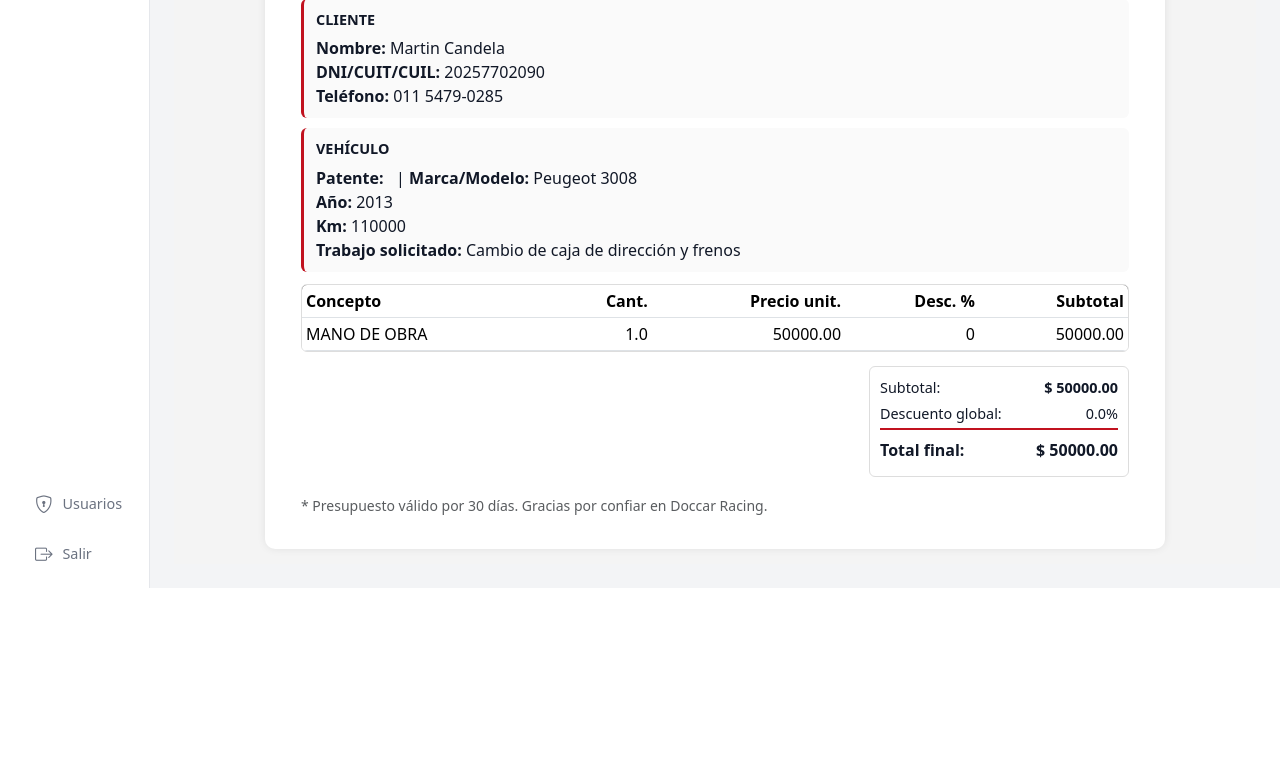
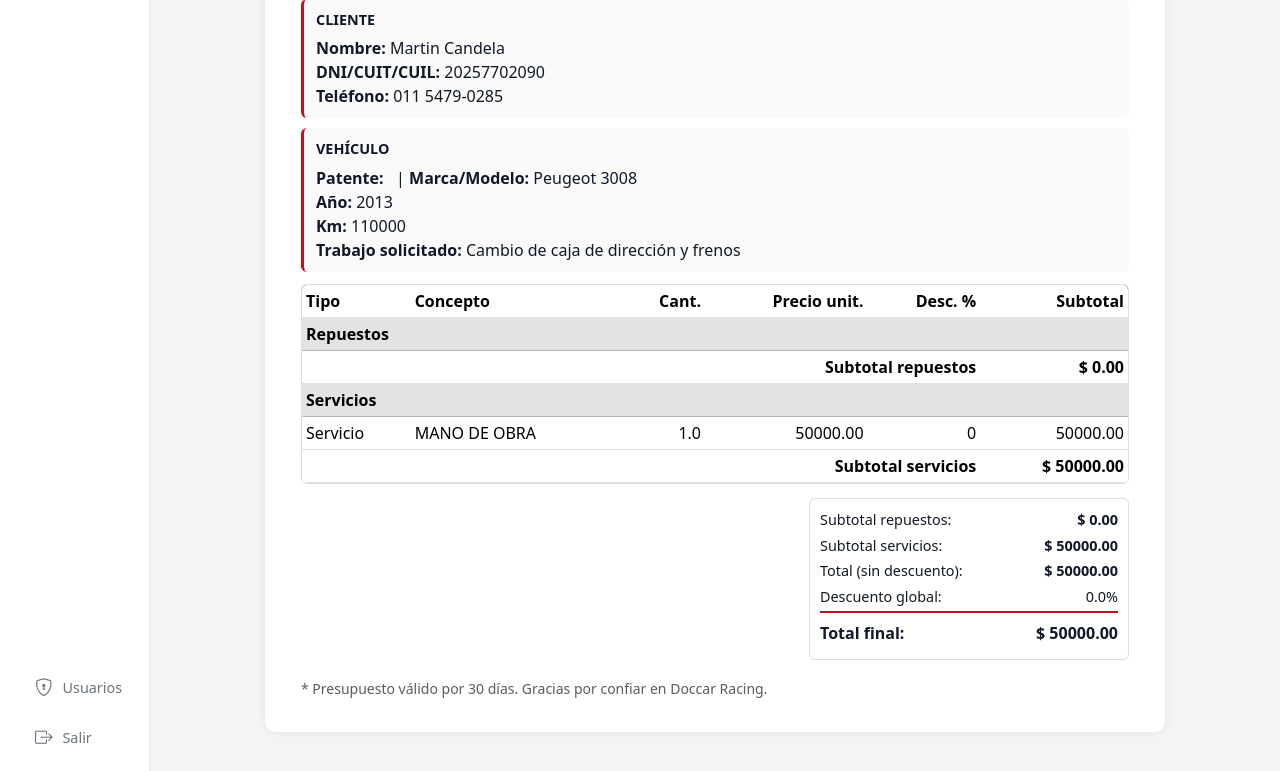
Before and after one commit to faculitterini/App-taller, a Flask app: page /reparaciones/7/factura in a window 1280 px wide. Shown: the part 722-1493 px from the top of the page. Before the commit the page ends 1310 px from the top, so only its background shows below. Run offline with Flask 3, Linux system fonts and the light colour scheme; a user stored in the database is signed in; data comes from the database, SQL or seed files in the repository.

Commit message:
Update app/templates

```diff
--- a/app.py
+++ b/app.py
@@ -6,6 +6,8 @@
 from functools import wraps
 from werkzeug.utils import secure_filename
 import time
+import re
+
 
 app = Flask(__name__)
 
@@ -32,6 +34,21 @@
 # -----------------------------
 def get_con():
     return sqlite3.connect(DB_NAME)
+
+# -----------------------------
+#  TELEFONO DE 10 DIGITOS EN CLIENTES
+# -----------------------------
+def normalizar_telefono(raw):
+    """Deja sólo dígitos en el teléfono."""
+    if not raw:
+        return None
+    solo_digitos = re.sub(r'\D', '', raw)  # saca espacios, +, -, etc.
+
+    # Opcional: si querés quedarte con los ÚLTIMOS 10 dígitos (tipo 11xxxxxxxx)
+    # if len(solo_digitos) > 10:
+    #     solo_digitos = solo_digitos[-10:]
+
+    return solo_digitos
 
 # ============================
 # Helpers de formato de texto
@@ -55,7 +72,6 @@
     if not texto:
         return ""
     return texto.strip().upper()
-
 
 
 def init_db():
@@ -231,10 +247,32 @@
     )
     """)
 
+    # --- Ajustes de columnas faltantes en GASTOS (por tu gasto_form.html) ---
+    cur.execute("PRAGMA table_info(gastos)")
+    cols = [c[1] for c in cur.fetchall()]
+
+    if "medio_pago" not in cols:
+        cur.execute("ALTER TABLE gastos ADD COLUMN medio_pago TEXT")
+
+    if "notas" not in cols:
+        cur.execute("ALTER TABLE gastos ADD COLUMN notas TEXT")
+
+    # NUEVO: pagado + fecha_pago (para botón Pagado/Deshacer)
+    cur.execute("PRAGMA table_info(gastos)")
+    cols = [c[1] for c in cur.fetchall()]
+    if "pagado" not in cols:
+        cur.execute("ALTER TABLE gastos ADD COLUMN pagado INTEGER DEFAULT 0")
+        cur.execute("UPDATE gastos SET pagado = 0 WHERE pagado IS NULL")
+
+    cur.execute("PRAGMA table_info(gastos)")
+    cols = [c[1] for c in cur.fetchall()]
+    if "fecha_pago" not in cols:
+        cur.execute("ALTER TABLE gastos ADD COLUMN fecha_pago TEXT")
+
     con.commit()
     con.close()
 
-    # BACKUP
+# BACKUP
 def backup_db():
     """
     Crea una copia de seguridad de la base de datos en la carpeta 'backups'
@@ -273,7 +311,6 @@
         return datetime.strptime(stamp, "%Y%m%d_%H%M%S")
     except Exception:
         return None
-
 
 
 # -----------------------------
@@ -428,7 +465,6 @@
     )
 
 
-
 @app.route("/login", methods=["GET", "POST"])
 def login():
     if request.method == "POST":
@@ -493,12 +529,12 @@
 
     return render_template("usuario_form.html")
 
+
 @app.route("/backup", methods=["POST"])
 @admin_required
 def backup_manual():
     backup_db()
     return redirect(url_for("dashboard"))
-
 
 
 # ----------------- CLIENTES -----------------
@@ -538,7 +574,7 @@
     if request.method == "POST":
         nombre_raw = request.form["nombre"]
         apellido_raw = request.form["apellido"]
-        telefono = request.form["telefono"].strip()
+        telefono = normalizar_telefono(request.form.get('telefono'))
         email = request.form["email"].strip()
         direccion = request.form["direccion"].strip()
         notas = request.form["notas"].strip()
@@ -1149,15 +1185,28 @@
     cur.execute("SELECT * FROM reparacion_items WHERE reparacion_id=?", (reparacion_id,))
     items = cur.fetchall()
 
-    # subtotal con descuentos por ítem
-    base_total = 0
+    # ============================
+    # Subtotales separados
+    # ============================
+    subtotal_repuestos = 0
+    subtotal_servicios = 0
+
     for it in items:
         cantidad = it[3] or 0
         precio = it[4] or 0
         descuento = 0
         if len(it) > 5 and it[5] is not None:
             descuento = it[5]
-        base_total += cantidad * precio * (1 - descuento / 100.0)
+
+        subtotal_item = cantidad * precio * (1 - descuento / 100.0)
+
+        tipo = (it[6] or "SERVICIO").strip().upper() if len(it) > 6 else "SERVICIO"
+        if tipo == "REPUESTO":
+            subtotal_repuestos += subtotal_item
+        else:
+            subtotal_servicios += subtotal_item
+
+    base_total = subtotal_repuestos + subtotal_servicios
 
     # buscar / crear registro de factura-presupuesto
     cur.execute(
@@ -1186,6 +1235,7 @@
             descuento_global = 0.0
         if es_presupuesto is None:
             es_presupuesto = 1
+
         total_final = base_total * (1 - descuento_global / 100.0)
         cur.execute(
             "UPDATE facturas SET total=?, descuento_global=? WHERE id=?",
@@ -1218,6 +1268,8 @@
         vehiculo=vehiculo,
         reparacion=reparacion,
         items=items,
+        subtotal_repuestos=subtotal_repuestos,
+        subtotal_servicios=subtotal_servicios,
         base_total=base_total,
         descuento_global=descuento_global,
         total=total_final,
@@ -1275,11 +1327,9 @@
 @app.route("/facturas", methods=["GET"])
 @login_required
 def facturas_listado():
-    # Usamos tu helper de conexión
-    con = get_con()
-    cur = con.cursor()
-
-    # Filtros de fecha desde/hasta (opcionales)
+    con = get_con()
+    cur = con.cursor()
+
     desde = request.args.get("desde") or ""
     hasta = request.args.get("hasta") or ""
 
@@ -1288,16 +1338,16 @@
     # ============================
     sql_f = """
         SELECT
-            f.id,            -- 0 id factura
-            f.fecha,         -- 1 fecha
-            f.total,         -- 2 total
-            c.nombre,        -- 3 nombre cliente
-            c.apellido,      -- 4 apellido cliente
-            v.patente,       -- 5 patente
-            v.marca,         -- 6 marca
-            v.modelo,        -- 7 modelo
-            r.id,            -- 8 id reparacion
-            f.es_presupuesto -- 9 flag presupuesto (0 = factura real)
+            f.id,
+            f.fecha,
+            f.total,
+            c.nombre,
+            c.apellido,
+            v.patente,
+            v.marca,
+            v.modelo,
+            r.id,
+            f.es_presupuesto
         FROM facturas f
         JOIN reparaciones r ON r.id = f.reparacion_id
         JOIN vehiculos v ON v.id = r.vehiculo_id
@@ -1324,16 +1374,15 @@
     facturas = cur.fetchall()
 
     # ============================
-    # GASTOS
+    # GASTOS (solo para el resumen)
     # ============================
-    # Tu tabla gastos es: (id, fecha, categoria, descripcion, monto)
     sql_g = """
         SELECT
-            id,         -- 0
-            fecha,      -- 1
-            categoria,  -- 2
-            descripcion,-- 3
-            monto       -- 4
+            id,
+            fecha,
+            categoria,
+            descripcion,
+            monto
         FROM gastos
         WHERE 1=1
     """
@@ -1356,11 +1405,8 @@
     cur.execute(sql_g, params_g)
     gastos = cur.fetchall()
 
-    # ============================
-    # TOTALES
-    # ============================
-    total_ingresos = sum((f[2] or 0) for f in facturas)  # f[2] = total
-    total_gastos = sum((g[4] or 0) for g in gastos)      # g[4] = monto
+    total_ingresos = sum((f[2] or 0) for f in facturas)
+    total_gastos = sum((g[4] or 0) for g in gastos)
     balance_neto = total_ingresos - total_gastos
 
     con.close()
@@ -1387,7 +1433,12 @@
     con = get_con()
     cur = con.cursor()
 
-    sql = "SELECT id, fecha, categoria, descripcion, monto FROM gastos WHERE 1=1"
+    # Traemos pagado y fecha_pago para el botón
+    sql = """
+        SELECT id, fecha, categoria, descripcion, monto, medio_pago, notas, pagado, fecha_pago
+        FROM gastos
+        WHERE 1=1
+    """
     params = []
     if desde:
         sql += " AND fecha >= ?"
@@ -1395,13 +1446,14 @@
     if hasta:
         sql += " AND fecha <= ?"
         params.append(hasta)
+
     sql += " ORDER BY fecha DESC, id DESC"
 
     cur.execute(sql, params)
     gastos = cur.fetchall()
     con.close()
 
-    total_gastos = sum(row[4] for row in gastos) if gastos else 0
+    total_gastos = sum((row[4] or 0) for row in gastos) if gastos else 0
 
     return render_template(
         "gastos.html",
@@ -1417,22 +1469,60 @@
 def gasto_nuevo():
     if request.method == "POST":
         fecha = request.form["fecha"]
-        categoria = request.form["categoria"].strip()
-        descripcion = request.form["descripcion"].strip()
-        monto = float(request.form["monto"] or 0)
+        categoria = (request.form.get("categoria") or "").strip()
+        descripcion = (request.form.get("descripcion") or "").strip()
+        monto = float(request.form.get("monto") or 0)
+
+        medio_pago = (request.form.get("medio_pago") or "").strip()
+        notas = (request.form.get("notas") or "").strip()
 
         con = get_con()
         cur = con.cursor()
         cur.execute("""
-            INSERT INTO gastos (fecha, categoria, descripcion, monto)
-            VALUES (?, ?, ?, ?)
-        """, (fecha, categoria, descripcion, monto))
+            INSERT INTO gastos (fecha, categoria, descripcion, monto, medio_pago, notas, pagado, fecha_pago)
+            VALUES (?, ?, ?, ?, ?, ?, 0, NULL)
+        """, (fecha, categoria, descripcion, monto, medio_pago, notas))
         con.commit()
         con.close()
 
         return redirect(url_for("gastos_listado"))
 
     return render_template("gasto_form.html")
+
+
+@app.route("/gastos/<int:gasto_id>/toggle-pagado", methods=["POST"])
+@login_required
+def gasto_toggle_pagado(gasto_id):
+    con = get_con()
+    cur = con.cursor()
+
+    cur.execute("SELECT pagado FROM gastos WHERE id=?", (gasto_id,))
+    row = cur.fetchone()
+    if not row:
+        con.close()
+        return redirect(url_for("gastos_listado"))
+
+    pagado_actual = int(row[0] or 0)
+    nuevo = 0 if pagado_actual == 1 else 1
+
+    if nuevo == 1:
+        cur.execute("""
+            UPDATE gastos
+            SET pagado = 1,
+                fecha_pago = ?
+            WHERE id = ?
+        """, (datetime.now().strftime("%Y-%m-%d %H:%M:%S"), gasto_id))
+    else:
+        cur.execute("""
+            UPDATE gastos
+            SET pagado = 0,
+                fecha_pago = NULL
+            WHERE id = ?
+        """, (gasto_id,))
+
+    con.commit()
+    con.close()
+    return redirect(url_for("gastos_listado"))
 
 
 @app.route("/gastos/eliminar/<int:gasto_id>")
--- a/templates/factura.html
+++ b/templates/factura.html
@@ -105,38 +48,22 @@
     border-radius: 6px;
     overflow: hidden;
 }
+.presupuesto-tabla thead { background: #111; color: white; }
 
-.presupuesto-tabla thead {
-    background: #111;
-    color: white;
-}
-
-
-/* ==============================
-   RESUMEN FINAL
-============================== */
-
-.presupuesto-resumen {
-    margin-top: 14px;
-    display: flex;
-    justify-content: flex-end;
-}
-
+.presupuesto-resumen { margin-top: 14px; display: flex; justify-content: flex-end; }
 .presupuesto-resumen-inner {
-    width: 260px;
+    width: 320px;
     background: #fff;
     padding: 10px;
     border-radius: 6px;
     border: 1px solid #ddd;
 }
-
 .presupuesto-resumen-row {
     display: flex;
     justify-content: space-between;
     font-size: 0.9rem;
     margin-bottom: 4px;
 }
-
 .presupuesto-resumen-total {
     font-size: 1rem;
     font-weight: bold;
@@ -300,15 +185,11 @@
             {% endif %}
         </div>
 
-
-
-        <!-- ============================
-             TABLA DE ÍTEMS
-        ============================ -->
         <div class="presupuesto-tabla">
             <table class="table table-sm mb-0">
                 <thead>
                 <tr>
+                    <th>Tipo</th>
                     <th>Concepto</th>
                     <th class="text-end">Cant.</th>
                     <th class="text-end">Precio unit.</th>
@@ -317,13 +198,21 @@
                 </tr>
                 </thead>
                 <tbody>
-                    {% for it in items %}
+
+                <!-- REPUESTOS -->
+                <tr class="table-secondary">
+                    <td colspan="6"><strong>Repuestos</strong></td>
+                </tr>
+                {% set hay_repuestos = false %}
+                {% for it in items if it[6] == 'REPUESTO' %}
+                    {% set hay_repuestos = true %}
                     {% set cantidad = it[3] %}
                     {% set precio = it[4] %}
                     {% set desc = it[5] or 0 %}
                     {% set subtotal = cantidad * precio * (1 - desc/100) %}
 
                     <tr>
+                        <td>Repuesto</td>
                         <td>{{ it[2].upper() }}</td>
                         <td class="text-end">{{ cantidad }}</td>
                         <td class="text-end">{{ "%.2f"|format(precio) }}</td>
@@ -331,19 +220,57 @@
                         <td class="text-end">{{ "%.2f"|format(subtotal) }}</td>
                     </tr>
                 {% endfor %}
+
+                <tr>
+                    <td colspan="5" class="text-end fw-bold">Subtotal repuestos</td>
+                    <td class="text-end fw-bold">$ {{ "%.2f"|format(subtotal_repuestos or 0) }}</td>
+                </tr>
+
+                <!-- SERVICIOS -->
+                <tr class="table-secondary">
+                    <td colspan="6"><strong>Servicios</strong></td>
+                </tr>
+                {% for it in items if it[6] == 'SERVICIO' %}
+                    {% set cantidad = it[3] %}
+                    {% set precio = it[4] %}
+                    {% set desc = it[5] or 0 %}
+                    {% set subtotal = cantidad * precio * (1 - desc/100) %}
+
+                    <tr>
+                        <td>Servicio</td>
+                        <td>{{ it[2].upper() }}</td>
+                        <td class="text-end">{{ cantidad }}</td>
+                        <td class="text-end">{{ "%.2f"|format(precio) }}</td>
+                        <td class="text-end">{{ desc }}</td>
+                        <td class="text-end">{{ "%.2f"|format(subtotal) }}</td>
+                    </tr>
+                {% endfor %}
+
+                <tr>
+                    <td colspan="5" class="text-end fw-bold">Subtotal servicios</td>
+                    <td class="text-end fw-bold">$ {{ "%.2f"|format(subtotal_servicios or 0) }}</td>
+                </tr>
+
                 </tbody>
             </table>
         </div>
 
-
-        <!-- ============================
-             RESUMEN FINAL
-        ============================ -->
         <div class="presupuesto-resumen">
             <div class="presupuesto-resumen-inner">
+
                 <div class="presupuesto-resumen-row">
-                    <span>Subtotal:</span>
-                    <strong>$ {{ "%.2f"|format(base_total) }}</strong>
+                    <span>Subtotal repuestos:</span>
+                    <strong>$ {{ "%.2f"|format(subtotal_repuestos or 0) }}</strong>
+                </div>
+
+                <div class="presupuesto-resumen-row">
+                    <span>Subtotal servicios:</span>
+                    <strong>$ {{ "%.2f"|format(subtotal_servicios or 0) }}</strong>
+                </div>
+
+                <div class="presupuesto-resumen-row">
+                    <span>Total (sin descuento):</span>
+                    <strong>$ {{ "%.2f"|format(base_total or 0) }}</strong>
                 </div>
 
                 <div class="presupuesto-resumen-row">
@@ -353,11 +280,10 @@
 
                 <div class="presupuesto-resumen-row presupuesto-resumen-total">
                     <span>Total final:</span>
-                    <span>$ {{ "%.2f"|format(total) }}</span>
+                    <span>$ {{ "%.2f"|format(total or 0) }}</span>
                 </div>
             </div>
         </div>
-
 
         <div class="presupuesto-footer mt-3">
             <small class="text-muted">
@@ -370,3 +296,16 @@
 </div>
 
 {% endblock %}
+
+{% block scripts %}
+    {{ super() }}
+    {% set numero_factura = "%06d"|format(factura_id) %}
+    {% set nombre_cliente = (cliente[1] ~ cliente[2])|replace(" ", "") %}
+    {% set nombre_archivo = numero_factura ~ "-" ~ nombre_cliente %}
+
+    <script>
+        document.addEventListener('DOMContentLoaded', function () {
+            document.title = "{{ nombre_archivo }}";
+        });
+    </script>
+{% endblock %}
```
Also changed, not shown: other parts of templates/factura.html (+10 -109 lines), templates/gastos.html (+59 -4 lines), templates/gasto_form.html (line endings or trailing spaces). Lines whose indentation alone changed are shown as unchanged.
